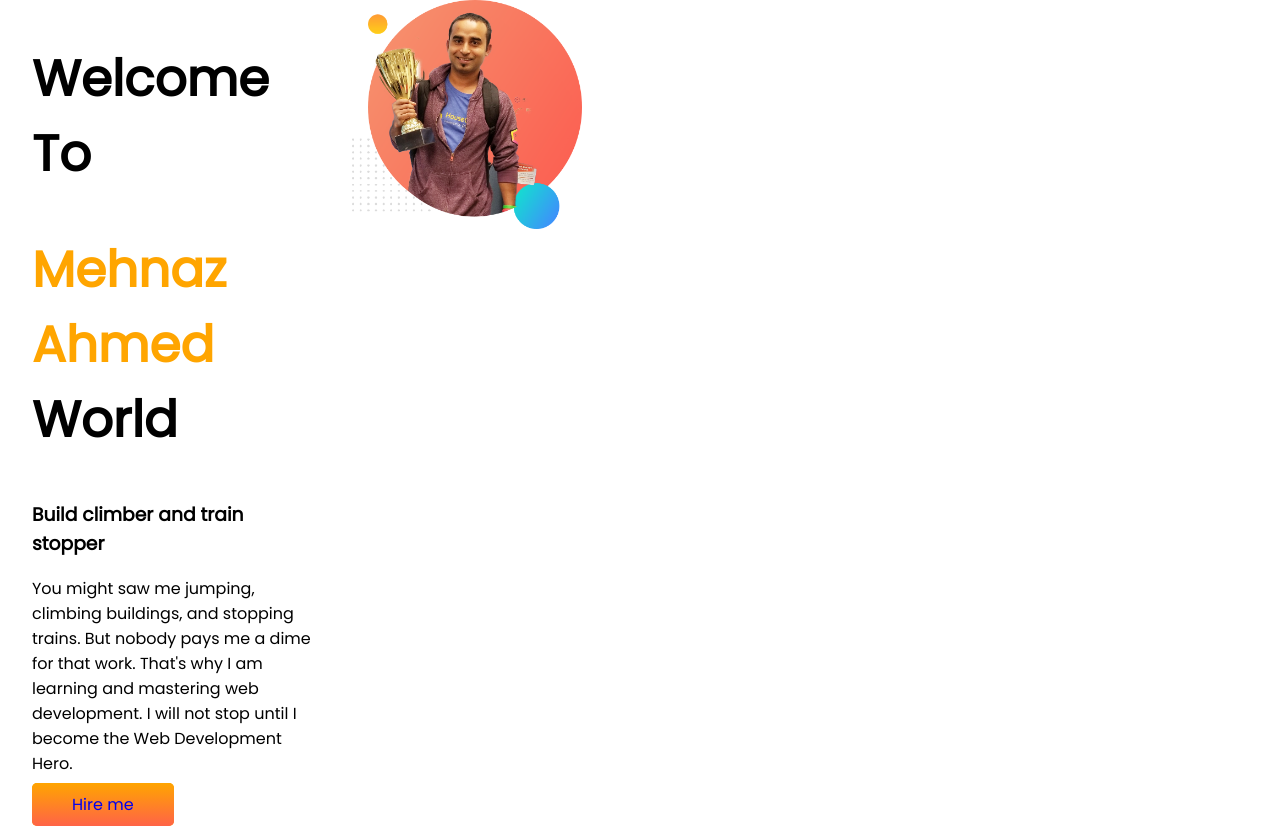
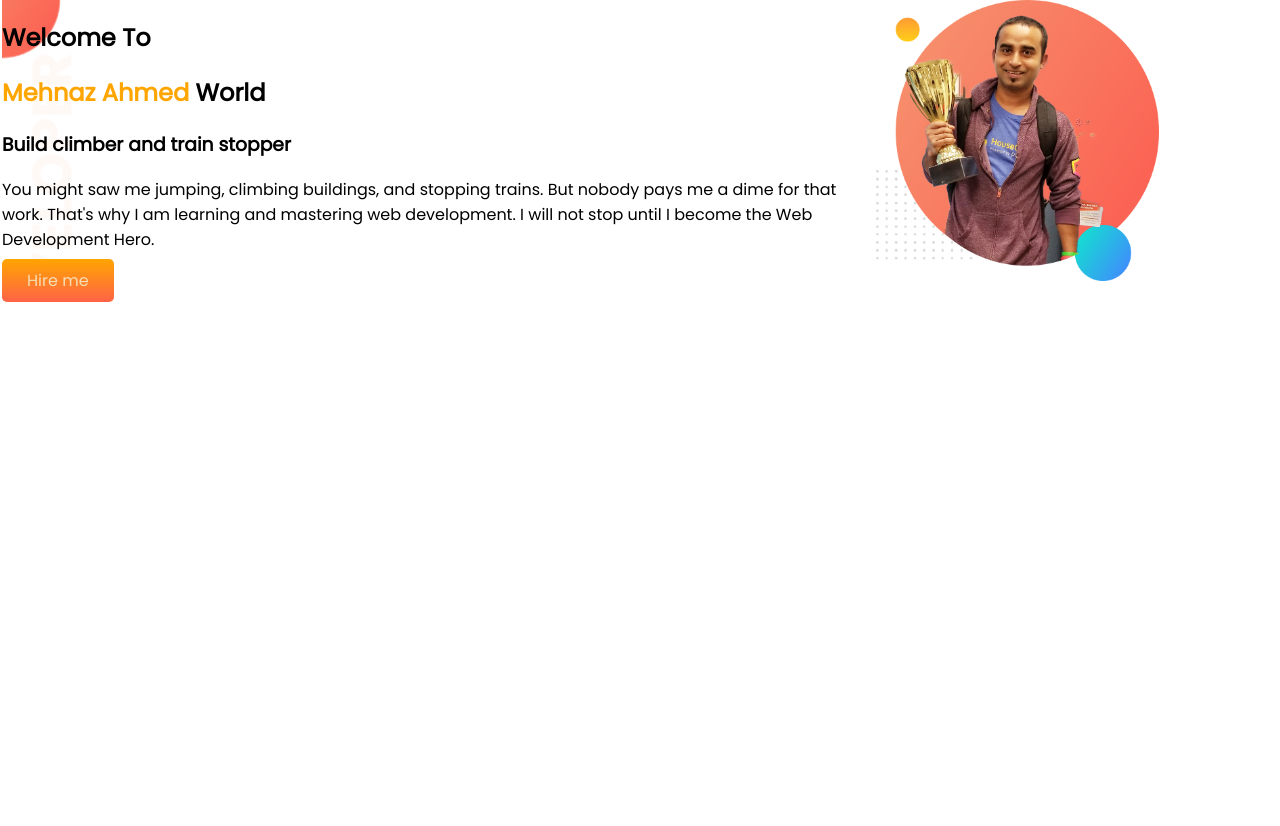
Before and after one commit to Mehnazimu/developer-portfolio, a plain HTML site: page index.html in a window 1280 px wide. After the commit the page ends 800 px from the top, so only its background shows below. Drawn offline with Linux system fonts and the light colour scheme.

Commit message:
first section

```diff
--- a/index.html
+++ b/index.html
@@ -13,7 +13,7 @@
 </head>
 
 <body>
-    <section class="flexible-container" class="top-banner">
+    <section class="top-banner">
         <div class="half-width">
             <h1>Welcome To</h1>
             <h1><span class="orange-color">Mehnaz Ahmed</span> World</h1>
@@ -21,7 +21,8 @@
             <p>You might saw me jumping, climbing buildings, and stopping trains.
                 But nobody pays me a dime for that work. That's why I am learning and mastering web development.
                 I will not stop until I become the Web Development Hero.</p>
-            <a class="link-button" href="https://www.linkedin.com/company/programminghero/" target="_blank">Hire me</a>
+            <a class="button-color" class="link-button" href="https://www.linkedin.com/company/programminghero/"
+                target="_blank">Hire me</a>
         </div>
         <div class="half-width"><img src="images/jhankar.png" alt=""></div>
 
--- a/style.css
+++ b/style.css
@@ -1,49 +1,44 @@
 body {
     font-family: 'Poppins', sans-serif;
-    margin: 0;
-}
-
-h1 {
-    font-size: 50px;
-
+    margin: 0%;
 }
 
 .orange-color {
     color: orange;
+
 }
 
-.flexible-container {
+
+
+section {
     display: flex;
-    width: 50%
+}
 }
 
 .half-width {
     width: 50%;
-    padding-left: 5%;
+    padding-left: 2%;
 }
 
 .half-width img {
-    width: 80%;
+    width: 70%;
 }
 
-.link-button {
+
+
+
+.button-color {
+    background-image: linear-gradient(orange, tomato);
+    color: wheat;
+    padding: 10px 25px;
+    border-radius: 5px;
     text-decoration: none;
-    background-color: orange;
-    background-image: linear-gradient(orange, tomato);
-    font: weight 500px;
-    ;
-    padding: 10px 40px;
-    border-radius: 5px;
+
 
 }
 
 .top-banner {
     background-image: url(images/top-banner.png);
     background-repeat: no-repeat;
+    margin-left: 2px;
 }
-
-.dream-big {
-    background-image: url(images/dream-bg.png);
-    background-repeat: no-repeat;
-    background-position: right;
-}
```
